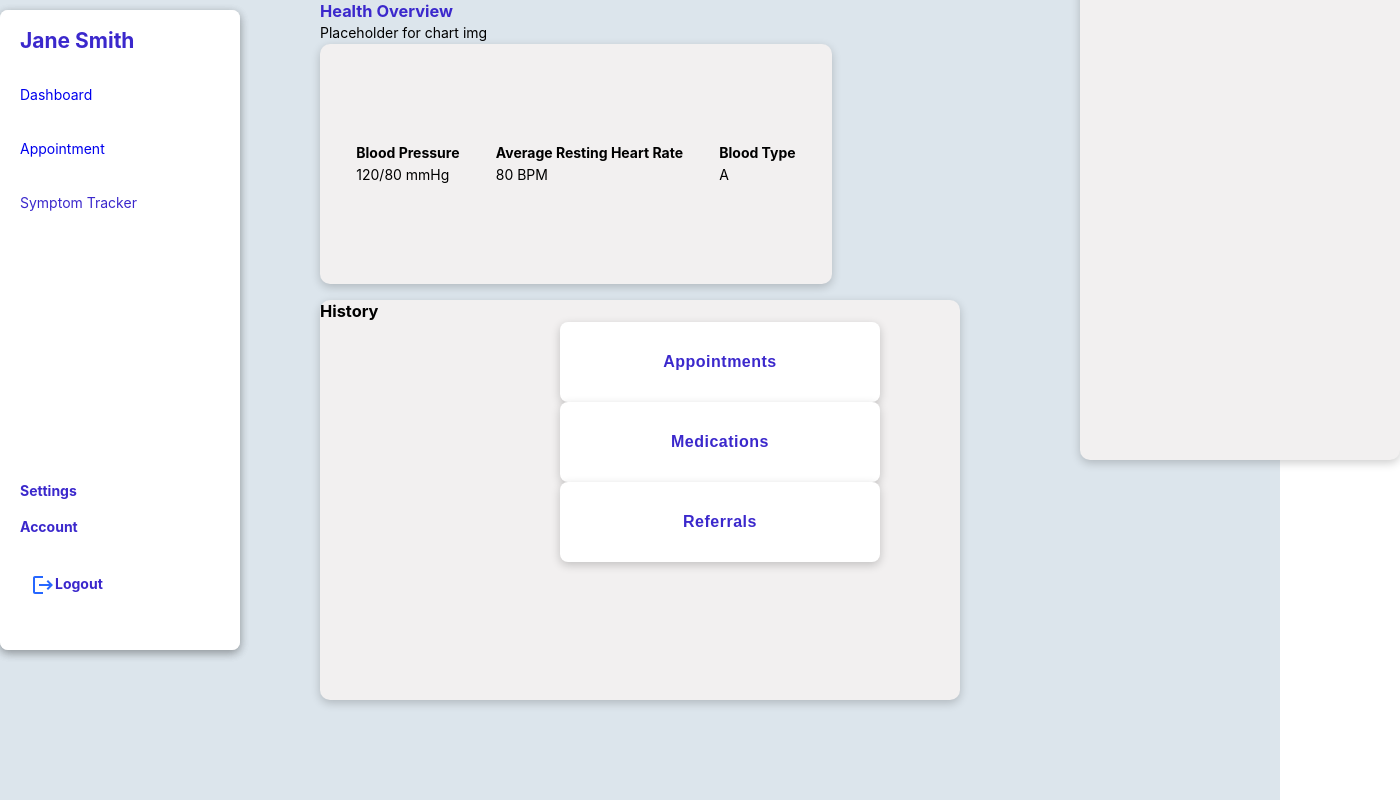
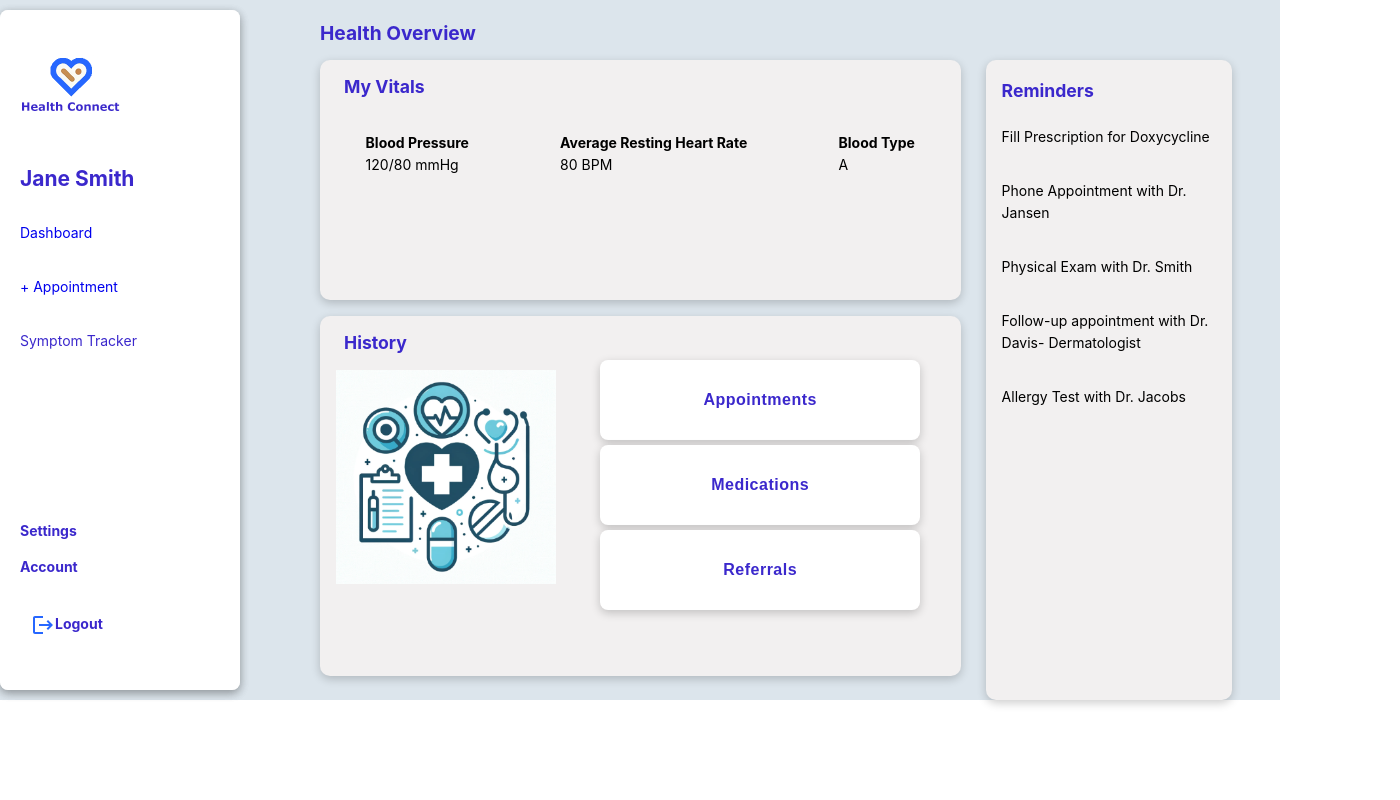
Before and after one commit to gracelau/healthconnect-client, a React (Create React App) app: page / in a window 1280 px wide. Shown: the top 800 px of the page, 1400 px wide, since content can reach past the window. Built offline with nearby package versions, Linux system fonts and the light colour scheme.

Commit message:
Edited a bunch of styling, added graphics to HomePage, added logo and linked it to home page

```diff
--- a/src/components/SideBar/SideBar.scss
+++ b/src/components/SideBar/SideBar.scss
@@ -2,7 +2,7 @@
 @use "../../styles/partials/variables" as *;
 .sidebar {
     width: 240px;
-    height: 80vh;
+    height: 85vh;
     background-color: white;
     box-shadow: 0 3px 10px rgb(0 0 0 / 0.2);
     position: absolute;
@@ -13,6 +13,11 @@
   &__title{
     color:$fifth;
     font-weight:bold;
+  }
+
+  &__logo {
+    width:100px;
+    margin-bottom:2rem;
   }
 
     &__link {
--- a/src/components/SideBar/Sidebar.jsx
+++ b/src/components/SideBar/Sidebar.jsx
@@ -1,5 +1,6 @@
 import React from 'react';
 import { NavLink } from "react-router-dom";
+import logo from "../../assets/logo.png";
 import logoutIcon from "../../assets/icons/logout.svg";
 import './SideBar.scss';
 
@@ -8,10 +9,11 @@ import './SideBar.scss';
 function Sidebar() {
   return (
     <div className="sidebar">
+      <NavLink to="/"><img className="sidebar__logo" src={logo}/></NavLink>
       <h2 className="sidebar__title">Jane Smith</h2>
       <ul className="sidebar__nav">
       <li className="sidebar__link"><NavLink to="/" >Dashboard</NavLink></li>
-        <li className="sidebar__link"><NavLink to ="/history/appointments/new">Appointment</NavLink></li>
+        <li className="sidebar__link"><NavLink to ="/history/appointments/new">+ Appointment</NavLink></li>
         <li className="sidebar__link">Symptom Tracker</li>
         <li className="sidebar__settings">Settings</li>
         <li className="sidebar__acct">Account</li>
--- a/src/pages/AppointmentSinglePage/AppointmentSinglePage.jsx
+++ b/src/pages/AppointmentSinglePage/AppointmentSinglePage.jsx
@@ -63,7 +63,7 @@ const {REACT_APP_API_URL} = process.env;
 
 
              <div className="appt__share-btn-container">
-             <button className="appt__share-btn"> <img src={shareIcon}/>Share</button>
+             <button className="appt__share-btn"> <img src={shareIcon}/></button>
 
              </div>
 
--- a/src/pages/EditAppointmentPage/EditAppointmentPage.scss
+++ b/src/pages/EditAppointmentPage/EditAppointmentPage.scss
@@ -31,19 +31,9 @@
         border: none;
     }
 
-    // &__share-btn-container{
-    //     display:flex;
-    //     flex-direction:row;
-    //     justify-content:flex-end;
-    //     padding-right:3rem;
-    // }
-    // &__share-btn {
-    //     background-color: transparent;
-    //     border: none;
-    // }
 
     &__view {
-        width:60%;
+        width:100%;
         height: 40vh;
         border-radius: 4px;
         border: 2px solid $third;
--- a/src/pages/HomePage/HomePage.jsx
+++ b/src/pages/HomePage/HomePage.jsx
@@ -3,33 +3,34 @@ import { Link } from "react-router-dom";
 import { useEffect, useState } from "react";
 import { useParams } from "react-router-dom";
 import Sidebar from "../../components/SideBar/Sidebar";
+import historyImage from "../../assets/historyimage.png";
 import "../HomePage/HomePage.scss";
 
-
-
-
-
 const HomePage = () => {
-
   return (
     <div className="App">
       <div className="home__wrapper">
-      <Sidebar/>
+        <Sidebar />
         <div className="home__container">
-
           <h3 className="home__title"> Health Overview</h3>
 
-        <div className="home__chart">Placeholder for chart img</div>
+          <div className="home__sections-wrapper">
+            <div className="home__middle-container">
               <div className="home__vitals-container">
-          <div className="home__vitals-bloodpressure">
+                <div className="home__vitals-wrapper">
+                  <h4 className="home__vitals-title">My Vitals</h4>
+                </div>
+                {/* end home vitals wrapper */}
+                <div className="home__vitals-group">
                   <div className="home__vitals-section">
                     <h4 className="home__vitals-subtitle"> Blood Pressure</h4>
                     <p className="home__vitals-content">120/80 mmHg</p>
                   </div>
-            </div>
 
                   <div className="home__vitals-section">
-              <h4 className="home__vitals-subtitle">Average Resting Heart Rate</h4>
+                    <h4 className="home__vitals-subtitle">
+                      Average Resting Heart Rate
+                    </h4>
                     <p className="home__vitals-content"> 80 BPM</p>
                   </div>
 
@@ -37,25 +38,38 @@ return (
                     <h4 className="home__vitals-subtitle">Blood Type</h4>
                     <p className="home__vitals-content"> A</p>
                   </div>
-
-
-
-
                 </div>
+                {/* end home vitals group div */}
+              </div>
+              {/* end home vitals container div */}
 
               <div className="home__links-container">
                 <h3 className="home__links-container-title">History</h3>
-         <Link to="/history/appointments" className="home__link"><button className="home__history-btn">Appointments</button></Link>
-         <Link to="/history/medications" className="home__link"><button className="home__tests-btn">Medications</button></Link>
-         <Link to="/referrals" className="home__link"><button className="home__ref-btn">Referrals</button></Link>
-
-
-
-
+                <div className="home__links-container-image-cont">
+                  <img
+                    className="home__links-container-img"
+                    src={historyImage}
+                    alt="medical symbols"
+                  />
+                </div>
+                <div className="home__links-container-group">
+                  <Link to="/history/appointments" className="home__link">
+                    <button className="home__history-btn">Appointments</button>
+                  </Link>
+                  <Link to="/history/medications" className="home__link">
+                    <button className="home__tests-btn">Medications</button>
+                  </Link>
+                  <Link to="/referrals" className="home__link">
+                    <button className="home__ref-btn">Referrals</button>
+                  </Link>
+                </div>
               </div>
               {/* end home links container div */}
+            </div>
+            {/* end home middle wrapper div */}
 
-        <div className ="home__vitals-reminders">
+            <div className="home__vitals-reminders">
+              <h4 className="home__vitals-reminders-subtitle">Reminders</h4>
               <div className="home__vitals-reminders-card">
                 Fill Prescription for Doxycycline
               </div>
@@ -64,21 +78,22 @@ return (
               </div>
 
               <div className="home__vitals-reminders-card">
-            Blood Test Requisition from Life Labs
+                Physical Exam with Dr. Smith
               </div>
 
-
+              <div className="home__vitals-reminders-card">
+                Follow-up appointment with Dr. Davis- Dermatologist
+              </div>
+              <div className="home__vitals-reminders-card">
+                Allergy Test with Dr. Jacobs
+              </div>
             </div>
             {/* end home vitals reminders container */}
-
-
+          </div>
+          {/* end home sections-wrapper div */}
         </div>
         {/* end home container div */}
-
-
       </div>
-
-
     </div>
   );
 };
--- a/src/pages/HomePage/HomePage.scss
+++ b/src/pages/HomePage/HomePage.scss
@@ -6,7 +6,10 @@
 
     &__title {
         color: $fifth;
+        font-size:1.2rem;
         margin-left:20rem;
+        margin-top:1.4rem;
+        margin-bottom:1rem;
     }
     &__chart{
         margin-left: 20rem;
@@ -14,38 +17,51 @@
     &__container {
 
         width:100%;
-        // border: 2px solid grey;
         background-color: #dce5ec;
-        // flex-grow: 1; //testing
+
 
     }
+
+    &__sections-wrapper {
+        display:flex;
+        flex-direction:row;
+        justify-content: space-around;
+    }
+
+    &__middle-container {
+        display:flex;
+        flex-direction:column;
+        width:140vw;
+    }
     &__links-container {
-        display: inline-flex;
-        flex-direction: column;
-        // align-items: flex-end;
-        // justify-content: space-around;
-        width: 50%;
-        height:50vh;
-        // border: 2px solid grey;
+        width: 65%;
+        height:45vh;
         background-color:rgb(242, 240, 240);
         border-radius: 10px;
         margin-left:20rem;
         box-shadow: 0 3px 10px rgb(0 0 0 / 0.2);
-
-
-
     }
 
 
     &__links-container-title{
-        margin-top:0;
-        margin-right:25rem;
+        margin-top:1rem;
+        margin-left:1.5rem;
+        margin-bottom:1rem;
+        font-size:1.1rem;
+        color:$fifth;
+    }
+
+    &__links-container-img {
+        width:220px;
+        margin-left:1rem;
+    }
+
+    &__links-container-group{
+        transform:translate(40px,-230px);
     }
 
     &__vitals-container{
-        display:flex;
-        // border: 1px solid black;
-        width: 40%;
+        width: 65%;
         height:30vh;
         align-items: center;
         justify-content: space-evenly;
@@ -56,56 +72,77 @@
         box-shadow: 0 3px 10px rgb(0 0 0 / 0.2);
 
     }
-    &_-vitals-section{
+
+    &__vitals-title{
+        color:$fifth;
+        font-size:1.1rem;
+        margin-top:1rem;
+        margin-left:1.5rem;
+    }
+
+    &__vitals-wrapper {
+        height:30%;
+        display:flex;
+        flex-direction:row;
+    }
+
+    &__vitals-group {
+        display:flex;
+        justify-content:space-around;
+    }
+    &__vitals-section{
         display:flex;
         flex-direction:column;
+
 
 
     }
     &__history-btn, &__tests-btn, &__ref-btn{
         width:50%;
-
         color:$fifth;
         background-color:white;
-        // border: 1px solid $third;
         border:none;
         border-radius: 8px;
-        // padding-left: 7rem;
-        // padding-right: 7rem;
         height:5rem;
         font-weight: bold;
         font-size:1rem;
-        // text-transform: uppercase;
-        letter-spacing:0.5px;
+       letter-spacing:0.5px;
         margin-left:15rem;
         margin-right:1rem;
         box-shadow: 0 3px 10px rgb(0 0 0 / 0.2);
+        margin-bottom:0.3rem;
 
     }
 
     &__vitals-reminders{
-        // display: flex;
-        // order:5;
-        // flex-direction: column;
-        position:relative;
-        left:300px;
-        width: 25%;
+         width: 35%;
         height:80vh;
-        transform:translate(460px,-890px);
-        right:-100px;
-        top:10px;
+        margin-right:3rem;
         background-color:rgb(242, 240, 240);
         border-radius: 10px;
-        margin-left:20rem;
-        // margin-right: 1rem;
-        box-shadow: 0 3px 10px rgb(0 0 0 / 0.2);
-        // align-self:flex-start;
+       box-shadow: 0 3px 10px rgb(0 0 0 / 0.2);
 
     }
+
+    &__vitals-reminders-subtitle{
+        color: $fifth;
+        font-size:1.1rem;
+        margin-left:1rem;
+        margin-bottom:1.5rem;
+        padding-top:1.2rem;
+
+    }
+
+    &__vitals-reminders-card{
+
+        margin-bottom:2rem;
+        margin-left:1rem;
+        color:black;
+        font-weight: semi-bold;
+       }
     &__wrapper {
         display: flex;
-        // flex-direction:row; //testing
-        // width:100%;//testing
+
 
     }
 }
--- a/src/styles/partials/_global.scss
+++ b/src/styles/partials/_global.scss
@@ -1,5 +1,5 @@
-@use "variables" as *;
-@use "mixins" as *;
+@use "./variables" as *;
+@use "./mixins" as *;
 
 
 * {
@@ -9,9 +9,7 @@
   }
 
 body {
-    /* Set font defaults per style guide */
-    // font-family: $font;
-    // font-weight: $regular;
+
     font-size: 0.813rem; //13px - used M P2 Medium as the default body sizing from Style Guide
     line-height: 1.25rem; //20 px
     @include tablet {
@@ -26,4 +24,16 @@ body {
 
   a {
     text-decoration:none;
+    &:hover {
+      color:$fourth;
+      font-weight: bold;
+    }
+
+    &:visited {
+     color: $fifth;
+    }
+
+    &:active {
+      color: $fifth;
+    }
   }
```
Also changed, not shown: src/pages/AppointmentSinglePage/AppointmentSinglePage.scss (+8 -2 lines), src/assets/historyimage.png (added), src/assets/logo.png (added). Lines whose indentation alone changed are shown as unchanged.
